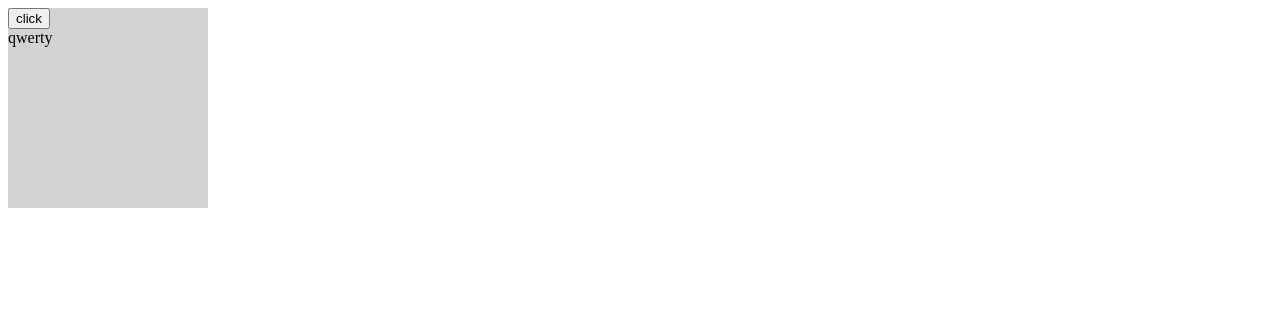
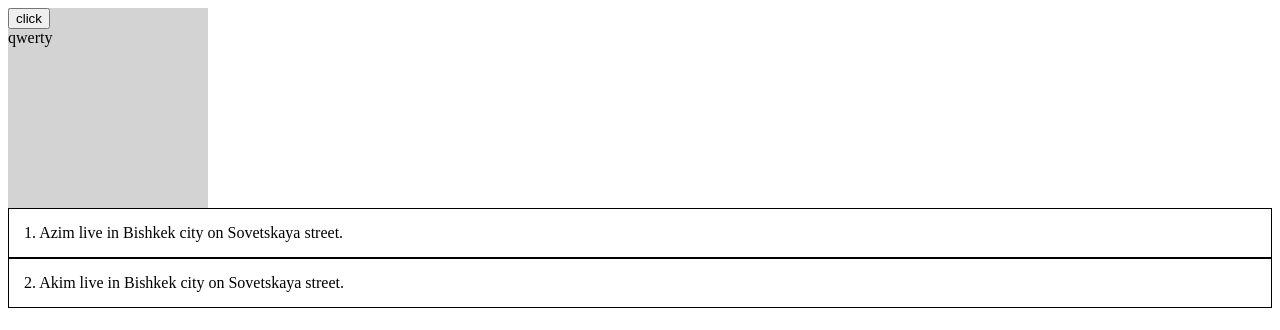
Before and after one commit to AzimReact/typescript-course, a React (Create React App) app: page / in a window 1280 px wide. Shown: the top 330 px of the page. Built offline with nearby package versions, Linux system fonts and the light colour scheme.

Commit message:
typed new components userlist and useritem and typed array of objects

```diff
--- a/src/App.tsx
+++ b/src/App.tsx
@@ -1,13 +1,20 @@
 import React from 'react';
 import Card, {CardVariant} from "./components/Card";
+import {IUser} from "./types/types";
+import UserList from "./components/UserList";
 
 function App() {
+    const users: IUser[] = [
+        {id: 1, name: 'Azim', email: 'azimreact@gmail.com', address: {city: 'Bishkek', street: 'Sovetskaya', zipcode: '720020'}},
+        {id: 2, name: 'Akim', email: 'akimreact@gmail.com', address: {city: 'Bishkek', street: 'Sovetskaya', zipcode: '720020'}},
+    ]
   return (
     <div className="App">
         <Card onclick={(num) => console.log('void', num)} variant={CardVariant.primery} width={'200px'} height={'200px'} >
             <button>click</button>
             <div>qwerty</div>
         </Card>
+        <UserList users={users} />
     </div>
   );
 }
--- /dev/null
+++ b/src/components/UserItem.tsx
@@ -0,0 +1,16 @@
+import React, {FC} from 'react';
+import {IUser} from "../types/types";
+
+interface UserItemProps {
+    user: IUser;
+}
+const UserItem: FC<UserItemProps> = ({user}) => {
+    return (
+        <div style={{padding: '15px', border: '1px solid black'}}>
+            {user.id}. {user.name} live in {user.address.city} city on {user.address.street} street.
+        </div>
+
+    );
+};
+
+export default UserItem;
--- /dev/null
+++ b/src/components/UserList.tsx
@@ -0,0 +1,19 @@
+import React, {FC} from 'react';
+import {IUser} from "../types/types";
+import UserItem from "./UserItem";
+
+interface UserListProps {
+    users: IUser[]
+}
+
+const UserList: FC<UserListProps> = ({users}) => {
+    return (
+        <div>
+            {users.map(user =>
+                <UserItem key={user.id} user={user} />
+            )}
+        </div>
+    );
+};
+
+export default UserList;
--- /dev/null
+++ b/src/types/types.tsx
@@ -0,0 +1,12 @@
+export interface IAddress {
+    street: string,
+    city: string,
+    zipcode: string
+}
+
+export interface IUser {
+    id: number,
+    name: string,
+    email: string
+    address: IAddress
+}
```
